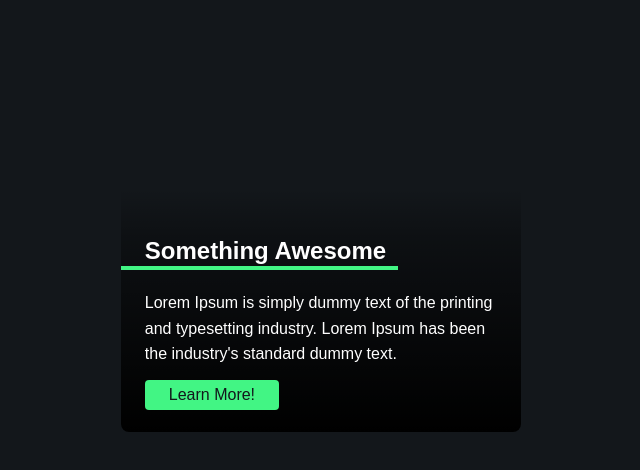
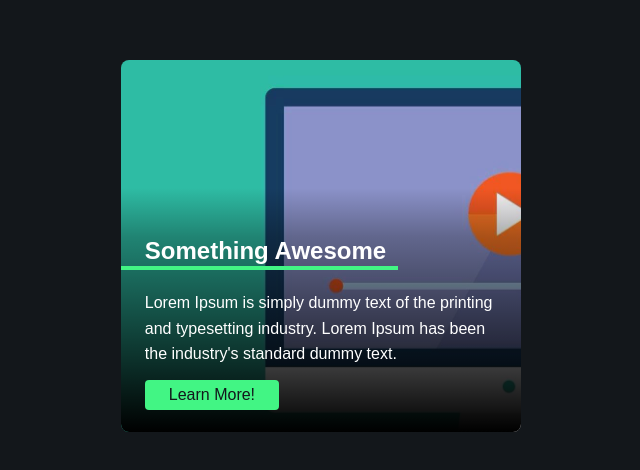
Before and after one commit to pettis1996/animated-card, a plain HTML site: page index.html in a window 1280 px wide. Shown: the part 162-632 px from the top of the page, without its empty margins (319-959 px from the left). Drawn offline with Linux system fonts and the light colour scheme.

Commit message:
bg-img on css
changed url of bg-img on card

```diff
--- a/Resources/css/style.css
+++ b/Resources/css/style.css
@@ -21,7 +21,7 @@ body {
 
 .card {
     color: var(--clr-neutral-100);
-    background-image: url(/Website/AnimatedCardTut/Resources/images/card-image.jpg);
+    background-image: url(/Resources/images/card-image.jpg);
     background-size: cover;
     padding: 8rem 0 0;
     max-width: 45ch;
```
